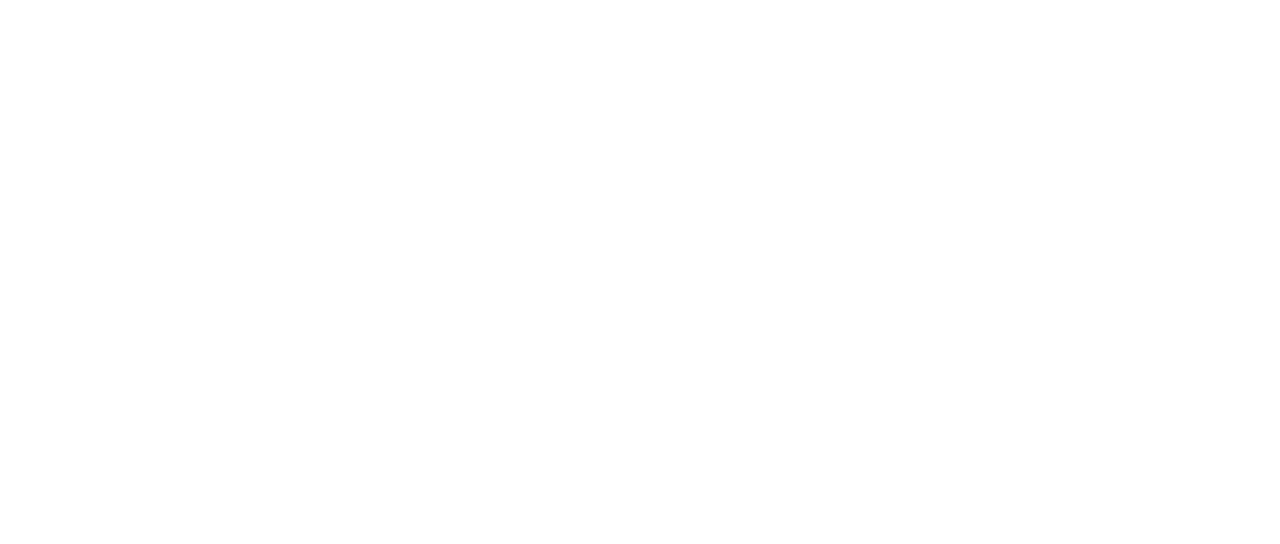
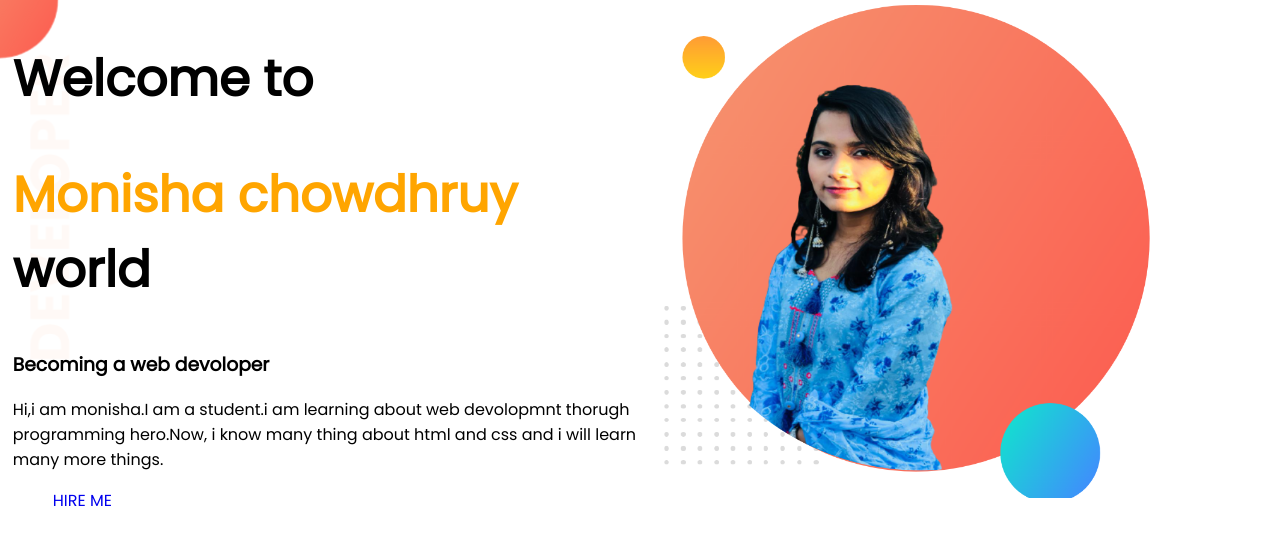
Before and after one commit to Monishachy09/-my-sceond-repo, a plain HTML site: page index.html in a window 1280 px wide. Drawn offline with Linux system fonts and the light colour scheme.

Commit message:
top part added

```diff
--- a/index.html
+++ b/index.html
@@ -1,13 +1,32 @@
 <!DOCTYPE html>
 <html lang="en">
+
 <head>
-    <meta charset="UTF-8">
-    <meta http-equiv="X-UA-Compatible" content="IE=edge">
-    <meta name="viewport" content="width=device-width, initial-scale=1.0">
-    <title>monisha portofolio</title>
-    <link rel="stylesheet" href="style.css">
+  <meta charset="UTF-8">
+  <meta http-equiv="X-UA-Compatible" content="IE=edge">
+  <meta name="viewport" content="width=device-width, initial-scale=1.0">
+  <title>monisha portfolio></title>
+  <link rel="preconnect" href="https://fonts.googleapis.com">
+  <link rel="preconnect" href="https://fonts.gstatic.com" crossorigin>
+  <link href="https://fonts.googleapis.com/css2?family=Poppins&display=swap" rel="stylesheet">
+  <link rel="stylesheet" href="style.css">
 </head>
+
 <body>
+  <section class="top-banner">
+    <div class="half-width">
+      <h1>Welcome to</h1>
+      <h1><span class="orange-colour">Monisha chowdhruy</span> world</h1>
+      <h3>Becoming a web devoloper</h3>
+      <p>Hi,i am monisha.I am a student.i am learning about web devolopmnt thorugh programming hero.Now, i know many
+        thing
+        about html and css and i will learn many more things.</p>
+      <a class="link-button" target="_blank" href="https://www.linkedin.com/company/programminghero/">HIRE ME</a>
+    </div>
+    <div class="half-width">
+      <img src="images/my-bg.png" alt="">
+    </div>
+  </section>
+</body>
 
-</body>
 </html>
--- a/style.css
+++ b/style.css
@@ -0,0 +1,30 @@
+body{
+    font-family: 'Poppins', sans-serif;
+    margin: 0%;
+}
+h1{
+    font-size: 50px;
+}
+.orange-colour{
+    color: orange;
+}
+section{
+    display: flex;
+}
+.half-width{
+    width: 50%;
+    padding-left: 1%;
+}
+.half-width img{
+        width: 80%;
+}
+.link-button{
+ text-decoration: none;
+background-image: linear-gradient(orange tomato);
+padding: 10px 40px;
+border-radius: 5px;
+}
+.top-banner{
+    background-image: url(images/top-banner.png);
+    background-repeat: no-repeat;
+}
```
Also changed, not shown: images/dream-bg.png (added), images/exp-bg.png (added), images/my-bg.png (added), images/my-bg2.png (added), images/my-dream.png (added), images/top-banner.png (added), 7 other files.
